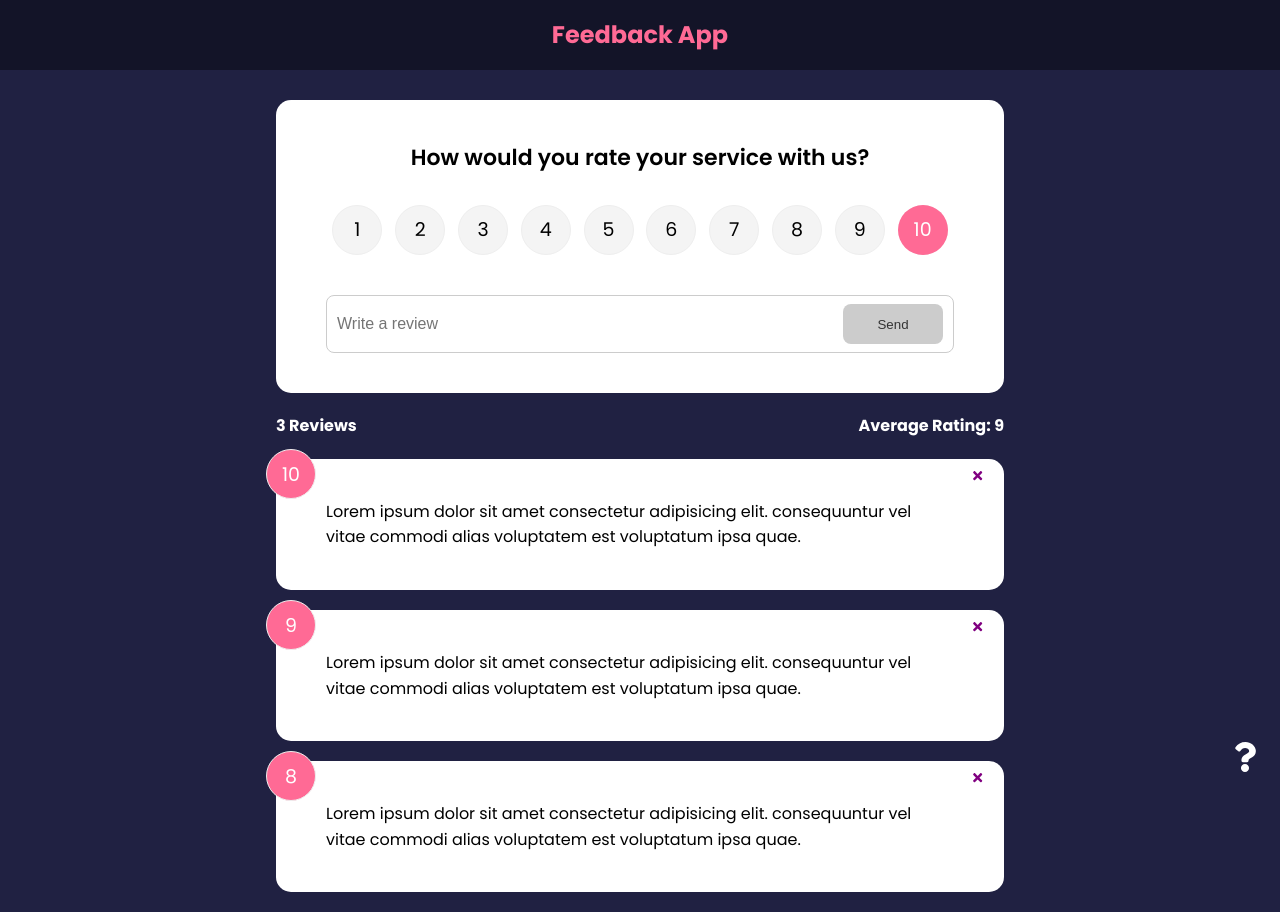
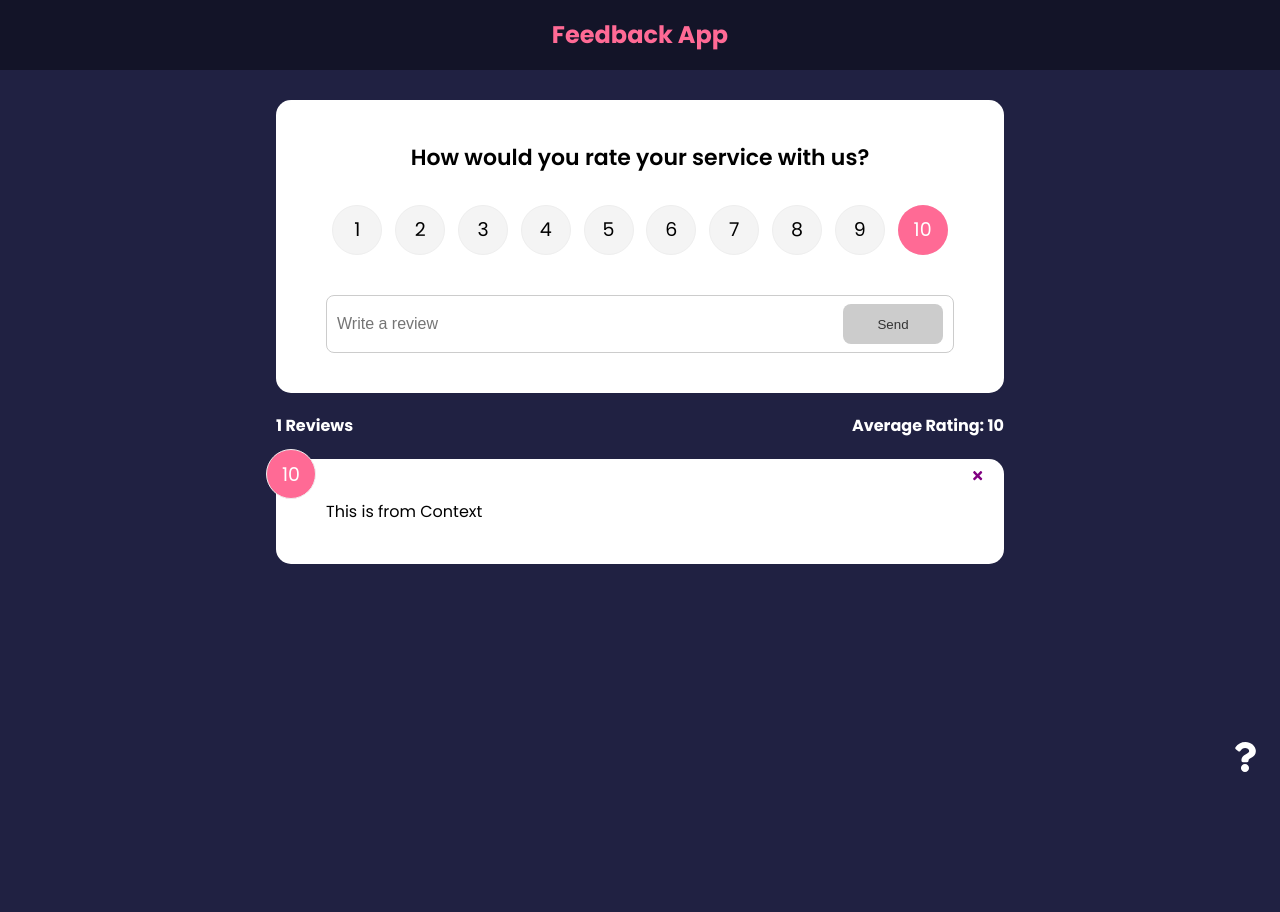
Before and after one commit to arpanp11/feedback-react-app, a React (Create React App) app: page / in a window 1280 px wide. After the commit the page ends 800 px from the top, so only its background shows below. Built offline with nearby package versions, Linux system fonts and the light colour scheme.

Commit message:
move function to context file

```diff
--- a/src/App.js
+++ b/src/App.js
@@ -1,30 +1,16 @@
-import { useState } from 'react';
-import { v4 as uuidv4 } from 'uuid';
 import { BrowserRouter as Router, Route, Routes } from 'react-router-dom';
 
 import FeedbackForm from './components/FeedbackForm';
 import FeedbackList from './components/FeedbackList';
 import FeedbackStats from './components/FeedbackStats';
 import Header from './components/Header';
-import FeedbackData from './data/FeedbackData';
+import AboutIconLink from './components/AboutIconLink';
+import { FeedbackProvider } from './context/FeedbackContext';
 import AboutPage from './pages/AboutPage';
-import AboutIconLink from './components/AboutIconLink';
 
 function App() {
-  const [feedback, setFeedback] = useState(FeedbackData);
-
-  const deleteFeedback = (id) => {
-    if (window.confirm('Are you sure you want to delete?')) {
-      setFeedback(feedback.filter((item) => item.id !== id));
-    }
-  };
-
-  const addFeedback = (newFeedback) => {
-    newFeedback.id = uuidv4();
-    setFeedback([newFeedback, ...feedback]);
-  };
-
   return (
+    <FeedbackProvider>
       <Router>
         <Header />
         <div className='container'>
@@ -34,9 +20,9 @@
               exact
               element={
                 <>
-                <FeedbackForm addHandler={addFeedback} />
-                <FeedbackStats feedback={feedback} />
-                <FeedbackList feedback={feedback} removeItem={deleteFeedback} />
+                  <FeedbackForm />
+                  <FeedbackStats />
+                  <FeedbackList />
                 </>
               }
             ></Route>
@@ -45,6 +31,7 @@
           <AboutIconLink />
         </div>
       </Router>
+    </FeedbackProvider>
   );
 }
 
--- a/src/components/FeedbackForm.jsx
+++ b/src/components/FeedbackForm.jsx
@@ -1,14 +1,18 @@
 import { useState } from 'react';
+import { useContext } from 'react';
 
 import Card from './shared/Card';
 import Button from './shared/Button';
 import RatingSelect from './RatingSelect';
+import FeedbackContext from '../context/FeedbackContext';
 
-function FeedbackForm({ addHandler }) {
+function FeedbackForm() {
   const [text, setText] = useState('');
   const [rating, setRating] = useState(10);
   const [btnDisabled, setBtnDisabled] = useState(true);
   const [message, setMessage] = useState('');
+
+  const { addFeedback } = useContext(FeedbackContext);
 
   const textChangeHandler = (e) => {
     if (text === '') {
@@ -32,7 +36,7 @@
         text,
         rating,
       };
-      addHandler(newFeedback);
+      addFeedback(newFeedback);
       setText('');
     }
   };
--- a/src/components/FeedbackItem.jsx
+++ b/src/components/FeedbackItem.jsx
@@ -1,21 +1,21 @@
-import PropTypes from 'prop-types';
+import { useContext } from 'react';
 import { FaTimes } from 'react-icons/fa';
 
 import Card from './shared/Card';
+import FeedbackContext from '../context/FeedbackContext';
 
-function FeedbackItem({ item, removeItem }) {
+function FeedbackItem({ item }) {
+  const { deleteFeedback } = useContext(FeedbackContext);
+
   return (
     <Card>
       <div className='num-display'>{item.rating}</div>
-      <button className='close' onClick={() => removeItem(item.id)}>
+      <button className='close' onClick={() => deleteFeedback(item.id)}>
         <FaTimes color='purple' />
       </button>
       <div className='text-display'>{item.text}</div>
     </Card>
   );
 }
-FeedbackItem.protoTypes = {
-  item: PropTypes.object.isRequired,
-};
 
 export default FeedbackItem;
--- a/src/components/FeedbackList.jsx
+++ b/src/components/FeedbackList.jsx
@@ -1,9 +1,12 @@
-import PropTypes from 'prop-types';
+import { useContext } from 'react';
 import { motion, AnimatePresence } from 'framer-motion';
 
 import FeedbackItem from './FeedbackItem';
+import FeedbackContext from '../context/FeedbackContext';
 
-function FeedbackList({ feedback, removeItem }) {
+function FeedbackList() {
+  const { feedback } = useContext(FeedbackContext);
+
   if (!feedback || feedback.length === 0) {
     return <p>No Feedback ...</p>;
   }
@@ -18,7 +21,7 @@
             animate={{ opacity: 1 }}
             exit={{ opacity: 0 }}
           >
-            <FeedbackItem key={item.id} item={item} removeItem={removeItem} />
+            <FeedbackItem key={item.id} item={item} />
           </motion.div>
         ))}
       </AnimatePresence>
@@ -34,14 +37,4 @@
 //   );
 // }
 
-FeedbackList.propTypes = {
-  feedback: PropTypes.arrayOf(
-    PropTypes.shape({
-      id: PropTypes.number.isRequired,
-      text: PropTypes.string.isRequired,
-      rating: PropTypes.number.isRequired,
-    })
-  ),
-};
-
 export default FeedbackList;
--- a/src/components/FeedbackStats.jsx
+++ b/src/components/FeedbackStats.jsx
@@ -1,6 +1,10 @@
-import PropTypes from 'prop-types';
+import { useContext } from 'react';
 
-function FeedbackStats({ feedback }) {
+import FeedbackContext from '../context/FeedbackContext';
+
+function FeedbackStats() {
+  const { feedback } = useContext(FeedbackContext);
+
   // calculate avg. rating
   let average =
     feedback.reduce((acc, cur) => {
@@ -17,8 +21,4 @@
   );
 }
 
-FeedbackStats.propTypes = {
-  feedback: PropTypes.array.isRequired,
-};
-
 export default FeedbackStats;
--- /dev/null
+++ b/src/context/FeedbackContext.js
@@ -0,0 +1,40 @@
+import { createContext, useState } from 'react';
+
+import { v4 as uuidv4 } from 'uuid';
+
+const FeedbackContext = createContext();
+
+export const FeedbackProvider = ({ children }) => {
+  const [feedback, setFeedback] = useState([
+    {
+      id: 1,
+      text: 'This is from Context',
+      rating: 10,
+    },
+  ]);
+
+  const deleteFeedback = (id) => {
+    if (window.confirm('Are you sure you want to delete?')) {
+      setFeedback(feedback.filter((item) => item.id !== id));
+    }
+  };
+
+  const addFeedback = (newFeedback) => {
+    newFeedback.id = uuidv4();
+    setFeedback([newFeedback, ...feedback]);
+  };
+
+  return (
+    <FeedbackContext.Provider
+      value={{
+        feedback,
+        deleteFeedback,
+        addFeedback,
+      }}
+    >
+      {children}
+    </FeedbackContext.Provider>
+  );
+};
+
+export default FeedbackContext;
```
Lines whose indentation alone changed are shown as unchanged.
